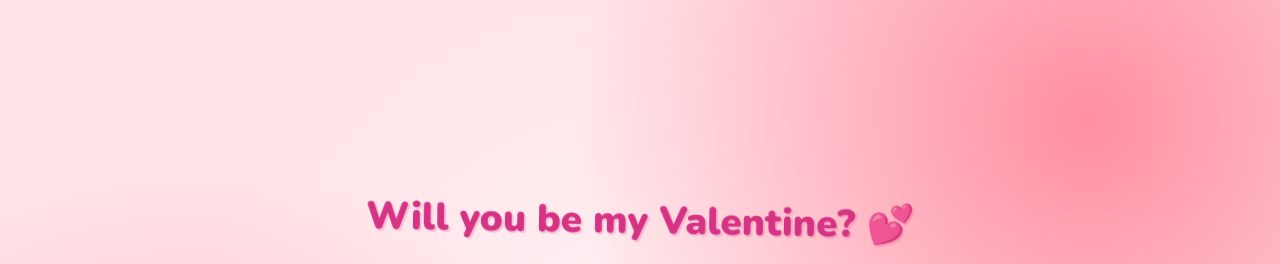
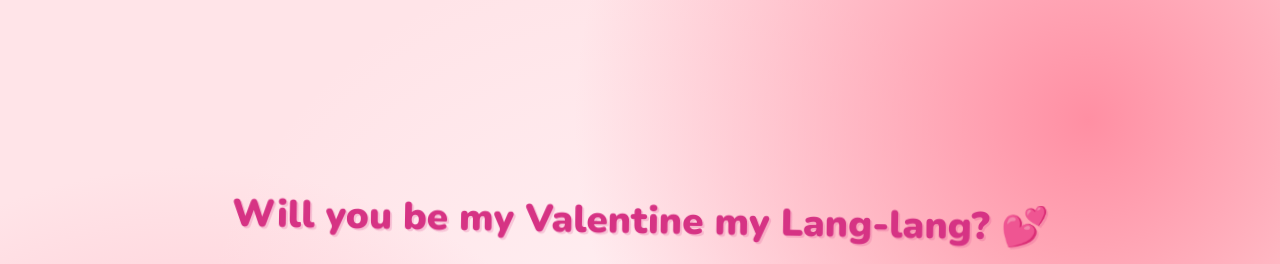
Before and after one commit to jefersontoledo75873-cyber/jefersontoledo75873.github.io, a plain HTML site: page index.html in a window 1280 px wide. Shown: the top 264 px of the page. Drawn offline with nearby package versions, Linux system fonts and the light colour scheme; grey boxes are pictures that could not be loaded.

Commit message:
Update index.html

```diff
--- a/index.html
+++ b/index.html
@@ -3,7 +3,7 @@
 <head>
     <meta charset="UTF-8">
     <meta name="viewport" content="width=device-width, initial-scale=1.0">
-    <title>Will you be my Valentine? 💕</title>
+    <title> Your Lang-lang💕</title>
     <link rel="preconnect" href="https://fonts.googleapis.com">
     <link href="https://fonts.googleapis.com/css2?family=Nunito:wght@400;700;800;900&display=swap" rel="stylesheet">
     <link rel="stylesheet" href="style.css">
@@ -12,7 +12,7 @@
     <div class="hearts-bg"></div>
 
     <div class="container">
-        <h1>Will you be my Valentine? 💕</h1>
+        <h1>Will you be my Valentine my Lang-lang? 💕</h1>
 
         <div class="gif-container">
             <img id="cat-gif" src="https://media.tenor.com/EBV7OT7ACfwAAAAj/u-u-qua-qua-u-quaa.gif" alt="cute character">
```
